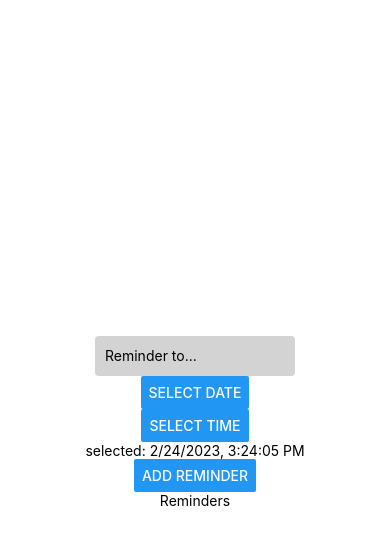
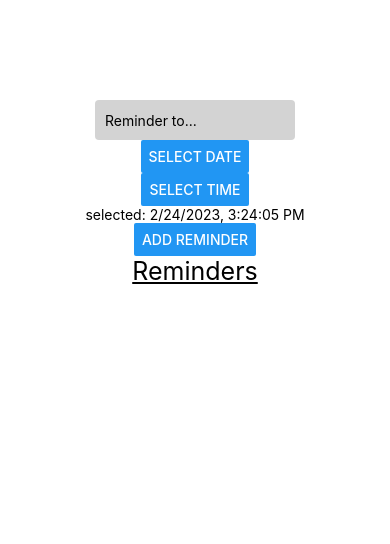
Before and after one commit to bailey-mc/react_native_app, a React Native app: screen / in a window 390 px wide. Shown: the top 544 px of the page. Built offline with nearby package versions, Linux system fonts and the light colour scheme.

Commit message:
a little more styling

```diff
--- a/App.js
+++ b/App.js
@@ -72,7 +72,7 @@ const App = () => {
 
           }}
         />
-      <Text>Reminders</Text>
+      <Text style={styles.reminderLabel}>Reminders</Text>
         {reminders.map((reminder)=> {
           return(
             <>
@@ -83,7 +83,7 @@ const App = () => {
               <BouncyCheckbox
                 size={25}
                 onPress={(isChecked: boolean) => {}}
-                text = {reminder.name}
+                text= {reminder.name}
               />
               <Text>at {reminder.time}</Text>
             </View>
@@ -104,7 +104,7 @@ const styles = StyleSheet.create({
     flex: 1,
     backgroundColor: '#fff',
     alignItems: 'center',
-    justifyContent: 'center',
+    marginTop: 100,
   },
    input: {
     backgroundColor: '#D3D3D3',
@@ -120,9 +120,7 @@ const styles = StyleSheet.create({
   },
   button: {
     marginTop: 40,
-    color: 'white',
     height: 40,
-    backgroundColor: 'blue',
     borderRadius: 4,
   },
   reminders: {
@@ -132,7 +130,11 @@ const styles = StyleSheet.create({
     margin: 5,
     alignSelf: 'left',
     marginLeft: 20,
-  }
+  },
+  reminderLabel: {
+    fontSize: 25,
+    textDecorationLine: 'underline'
+  },
 });
 
 // export default LotsofNames;
```
